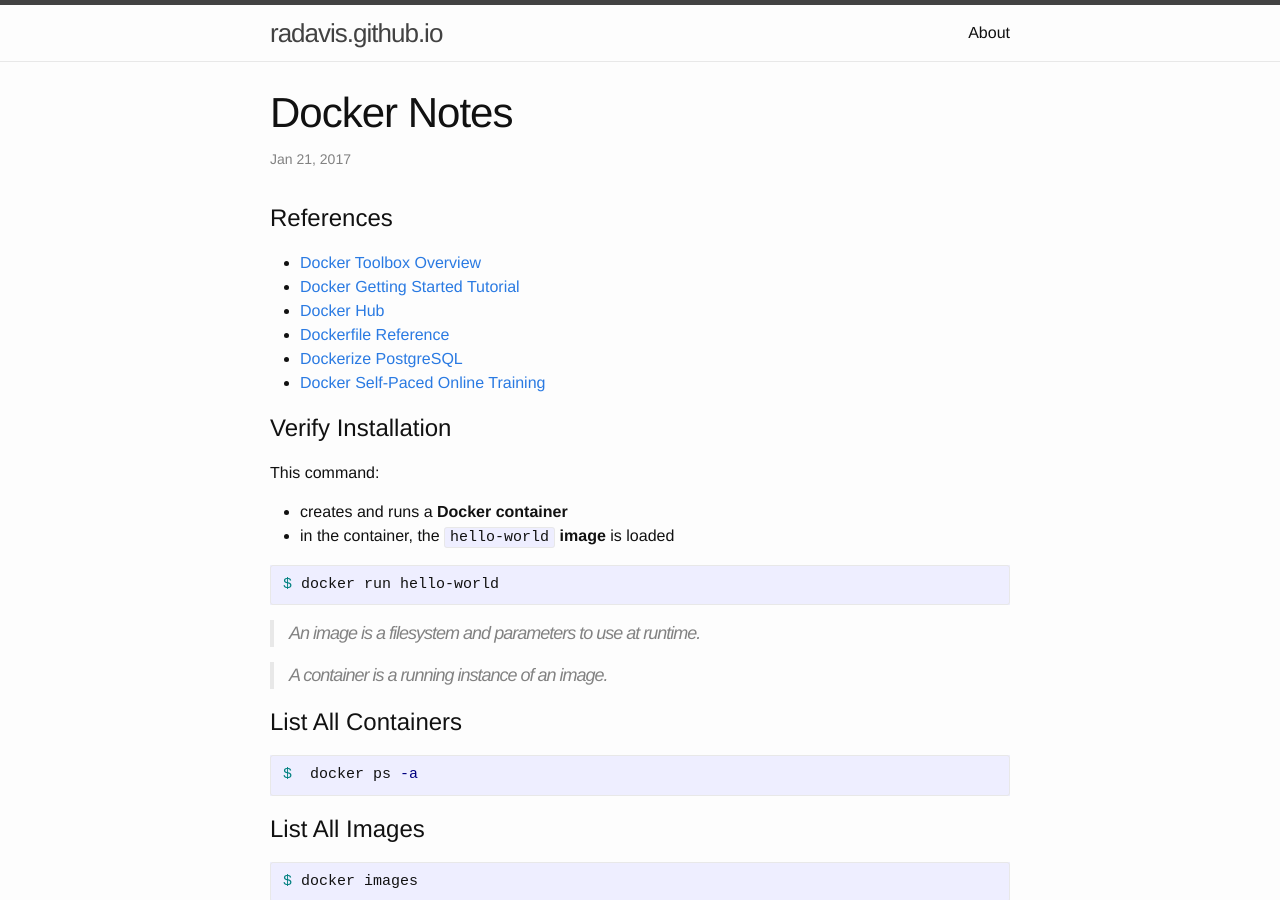
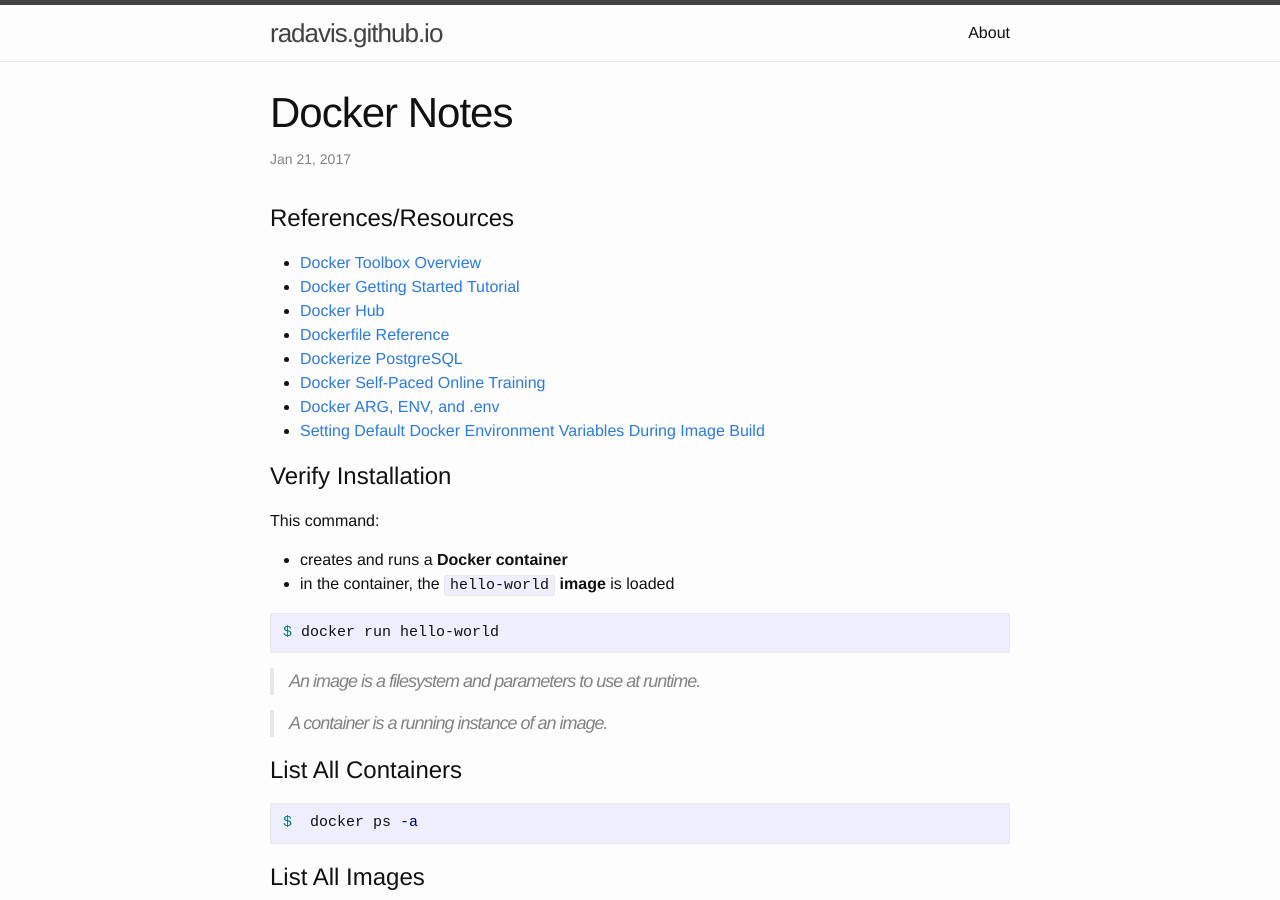
Before and after one commit to radavis/radavis.github.io, a Jekyll site: the page built from _posts/2017-01-21-docker-notes.markdown, in a window 1280 px wide and 900 px high. Built offline with Jekyll 4.4.1, drawn with Linux system fonts in a browser that asks for light colours.

Commit message:
add nationjs conference notes, other edits

```diff
--- a/_posts/2017-01-21-docker-notes.markdown
+++ b/_posts/2017-01-21-docker-notes.markdown
@@ -5,7 +5,7 @@
 tags: docker
 ---
 
-# References
+# References/Resources
 
 * [Docker Toolbox Overview](https://docs.docker.com/toolbox/overview/)
 * [Docker Getting Started Tutorial](https://docs.docker.com/engine/getstarted/)
@@ -13,6 +13,8 @@
 * [Dockerfile Reference](https://docs.docker.com/engine/reference/builder/)
 * [Dockerize PostgreSQL](https://docs.docker.com/engine/examples/postgresql_service/)
 * [Docker Self-Paced Online Training](https://training.docker.com/category/self-paced-online)
+* [Docker ARG, ENV, and .env](https://vsupalov.com/docker-arg-env-variable-guide/)
+* [Setting Default Docker Environment Variables During Image Build](https://vsupalov.com/docker-build-time-env-values/)
 
 # Verify Installation
 
```
Also changed, not shown: assets/images/nationjs-2018-schedule.png (added).
